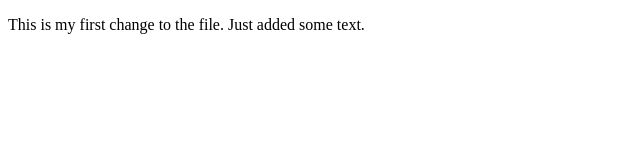
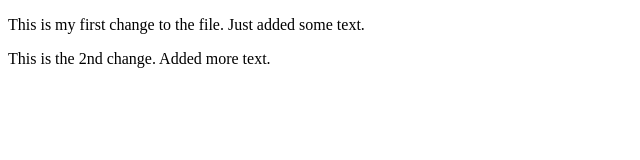
Before and after one commit to mezdiraon/first-day-repo, a plain HTML site: page index.html in a window 1280 px wide. Shown: the whole page, without its empty margins (0-640 px from the left). Drawn offline with Linux system fonts and the light colour scheme.

Commit message:
Added line 2 of text

```diff
--- a/index.html
+++ b/index.html
@@ -8,5 +8,6 @@
 </head>
 <body>
     <p>This is my first change to the file. Just added some text.</p>
+    <p>This is the 2nd change.  Added more text.</p>
 </body>
 </html>
```
